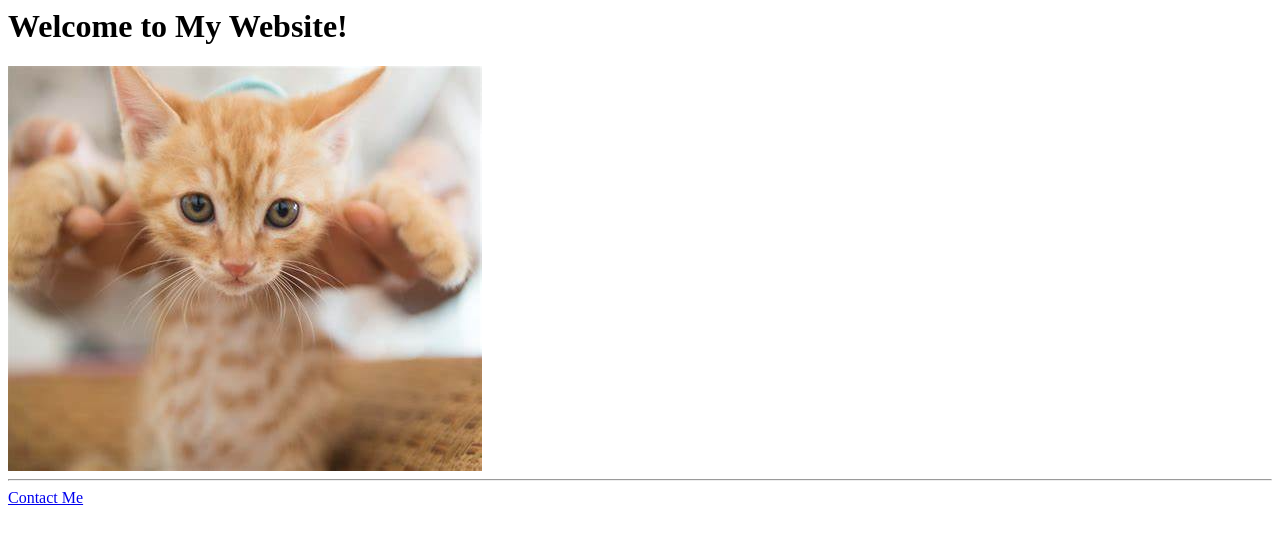
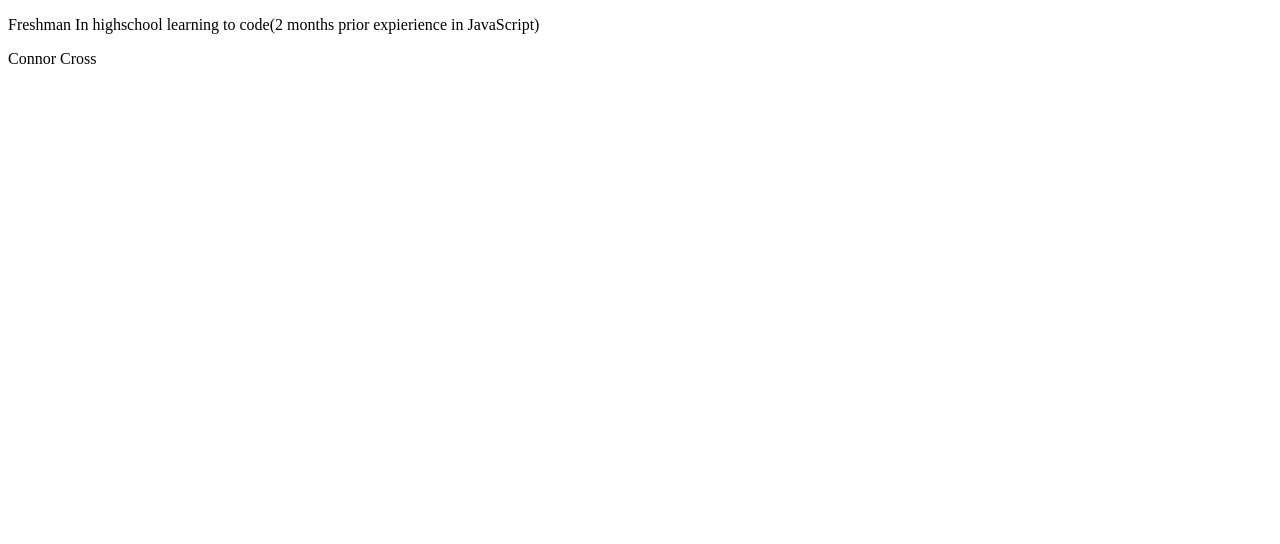
Before and after one commit to ConnorBCross/html-portfolio, a plain HTML site: page index.html in a window 1280 px wide. Drawn offline with Linux system fonts and the light colour scheme.

Commit message:
Add files via upload

```diff
--- a/index.html
+++ b/index.html
@@ -1,7 +1,13 @@
-<h1>Welcome to My Website!</h1>
-<!-- Add an image of yourself that links to the about page -->
-<a href="./public/contact.html"><img src="./assets/images/cat.png" /></a>
-<hr />
-<!-- Add a link to your contact me page here -->
+<!DOCTYPE html>
+<head>
+    <title>My Resume</title>
 
-<a href="./public/contact.html">Contact Me </a>
+</head>
+<body>
+    <p>Freshman In highschool learning to code(2 months prior expierience in JavaScript)</p>
+    <p></p>
+
+</body>
+<footer>
+    Connor Cross
+</footer>
```
